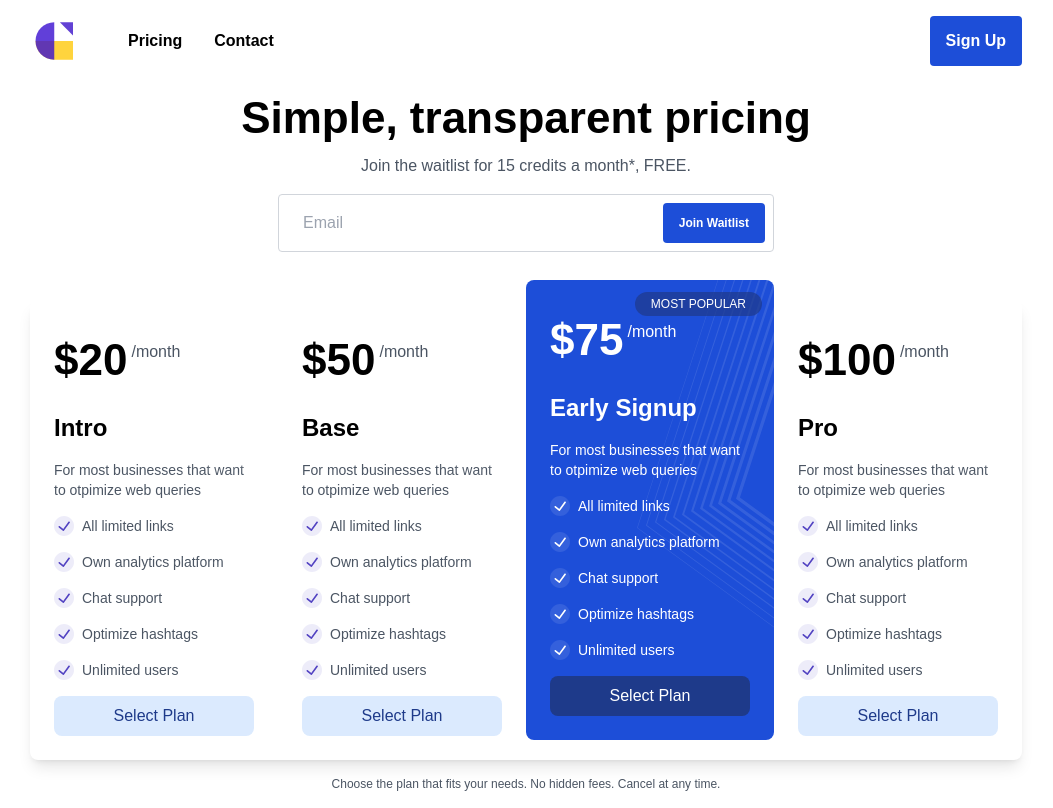
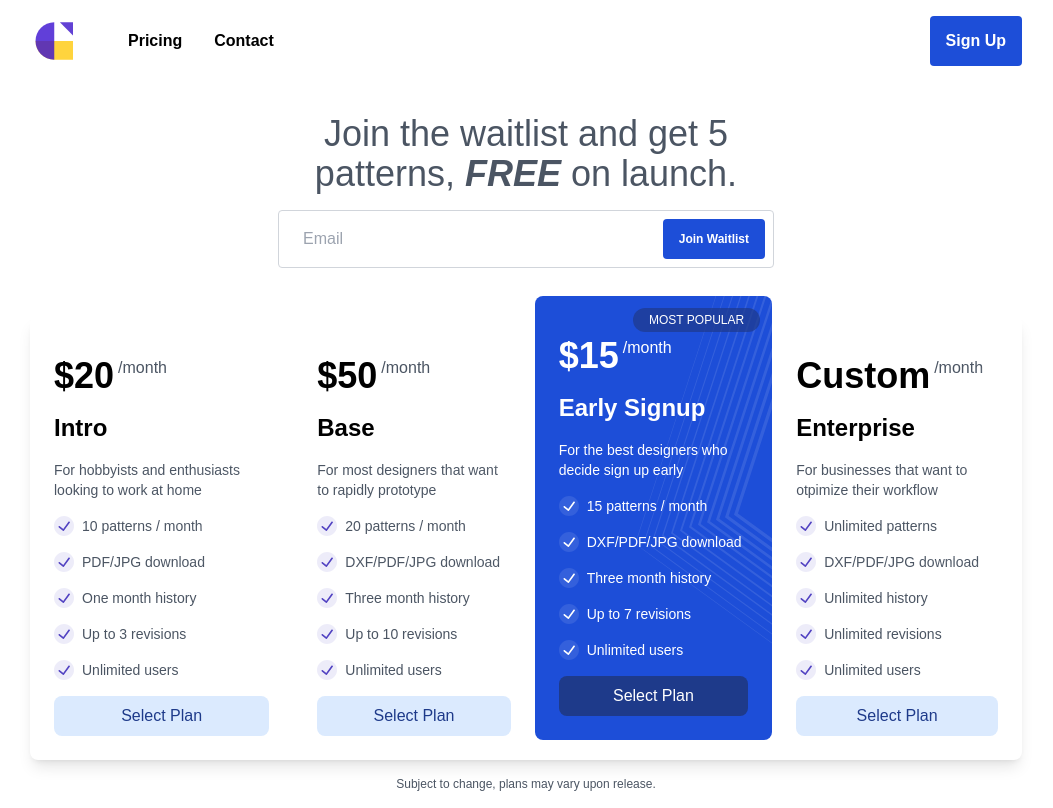
Before and after one commit to devinobrien-css/growthly-ui, a React (Vite) app: page /pricing in a window 1280 px wide. Shown: the whole page, without its empty margins (114-1167 px from the left). Built offline with nearby package versions, Linux system fonts and the light colour scheme; a web font is replaced by a local one.

Commit message:
final revision

```diff
--- a/src/pages/Landing/HeroSection.tsx
+++ b/src/pages/Landing/HeroSection.tsx
@@ -83,9 +83,7 @@ export const HeroSection = () => {
           <Paragraph className='hidden md:block'>
             Rapidly bring your design visions to life instantly{' '}
             <br className='hidden md:block' />
-            with our AI pattern generator. Effortlessly{' '}
-            <br className='hidden md:block' />
-            prototype and focus on creativity, not complexity.
+            with our AI pattern generator.
           </Paragraph>
 
           <Paragraph className='hidden sm:block md:hidden'>
@@ -106,7 +104,7 @@ export const HeroSection = () => {
           </SubmittableInput>
 
           <SubParagraph className='hidden md:block'>
-            *we will not disseminate your email to third parties
+            *Join the waitlist for <b>5 free patterns</b> on launch.
           </SubParagraph>
 
           <div className='mt-12 hidden gap-8 md:flex'>
--- a/src/pages/Landing/ProcessSection/data/ProcessCardSet.tsx
+++ b/src/pages/Landing/ProcessSection/data/ProcessCardSet.tsx
@@ -7,13 +7,13 @@ export const processCardsSet: ProcessCardProps[] = [
   {
     title: 'Get creative with your description',
     description:
-      'Simplify the pattern-making process with no formal training in pattern drafting',
+      'Generate intricate clothing patterns based on your description in seconds',
     Image: DescriptionImage,
   },
   {
     title: 'Choose your file format',
     description:
-      'Generate intricate clothing patterns based on your description in seconds',
+      'Export your file as a .DXF or .PDF, ready to be printed at home or sent to factory',
     Image: FileImage,
   },
   {
--- a/src/pages/Pricing/Pricing.tsx
+++ b/src/pages/Pricing/Pricing.tsx
@@ -6,7 +6,6 @@ import { PricingCard } from './PricingCard';
 import { SubmittableInput } from '../../components/inputs/SubmittableInput';
 import gsap from 'gsap';
 import { useMutation } from '@tanstack/react-query';
-import { queryClient } from '../..';
 import { toast } from 'react-toastify';
 import axios from 'axios';
 import { useNavigate } from 'react-router-dom';
@@ -67,11 +66,9 @@ export const Pricing = () => {
         id={id}
         className='mx-auto max-w-screen-lg p-4 opacity-0 transition-all'
       >
-        <Title size='xl' className='text-center'>
-          Simple, transparent pricing
-        </Title>
-        <Paragraph className='py-4 text-center'>
-          Join the waitlist for 15 credits a month*, FREE.
+        <Paragraph className='m-auto py-4 text-center text-xl font-light md:w-1/2 md:text-4xl'>
+          Join the waitlist and get 5 patterns,{' '}
+          <span className='font-bold italic'>FREE</span> on launch.
         </Paragraph>
 
         <SubmittableInput
@@ -95,8 +92,7 @@ export const Pricing = () => {
         </div>
 
         <Paragraph className='mt-4 text-center text-xs'>
-          Choose the plan that fits your needs. No hidden fees. Cancel at any
-          time.
+          Subject to change, plans may vary upon release.
         </Paragraph>
       </div>
     </>
--- a/src/pages/Pricing/PricingCard.tsx
+++ b/src/pages/Pricing/PricingCard.tsx
@@ -13,7 +13,7 @@ interface PricingCardProps {
   isMostPopular?: boolean;
   isSelected?: boolean;
   setSelectedCard?: () => void;
-  price: number;
+  price: string;
   title: string;
   description: string;
   features: PricingFeatureType[];
@@ -82,8 +82,8 @@ export const PricingCard = ({
         </div>
       )}
 
-      <div className='flex gap-1 md:my-4'>
-        <Title size='xl'>${price}</Title>
+      <div className='mt-4 flex gap-1'>
+        <h1 className='text-4xl font-bold'>{price}</h1>
         <Paragraph
           className={cx('transition-all', {
             'text-white': isSelected,
--- a/src/pages/Pricing/assets/PricingData.tsx
+++ b/src/pages/Pricing/assets/PricingData.tsx
@@ -3,7 +3,7 @@ export interface PricingFeatureType {
   active: boolean;
 }
 export interface PricingDataType {
-  price: number;
+  price: string;
   isMostPopular?: boolean;
   title: string;
   description: string;
@@ -12,24 +12,24 @@ export interface PricingDataType {
 
 export const PricingData: PricingDataType[] = [
   {
-    price: 20,
+    price: '$20',
     title: 'Intro',
-    description: 'For most businesses that want to otpimize web queries',
+    description: 'For hobbyists and enthusiasts looking to work at home',
     features: [
       {
-        feature: 'All limited links',
+        feature: '10 patterns / month',
         active: true,
       },
       {
-        feature: 'Own analytics platform',
+        feature: 'PDF/JPG download',
         active: true,
       },
       {
-        feature: 'Chat support',
+        feature: 'One month history',
         active: true,
       },
       {
-        feature: 'Optimize hashtags',
+        feature: 'Up to 3 revisions',
         active: true,
       },
       {
@@ -39,24 +39,24 @@ export const PricingData: PricingDataType[] = [
     ],
   },
   {
-    price: 50,
+    price: '$50',
     title: 'Base',
-    description: 'For most businesses that want to otpimize web queries',
+    description: 'For most designers that want to rapidly prototype',
     features: [
       {
-        feature: 'All limited links',
+        feature: '20 patterns / month',
         active: true,
       },
       {
-        feature: 'Own analytics platform',
+        feature: 'DXF/PDF/JPG download',
         active: true,
       },
       {
-        feature: 'Chat support',
+        feature: 'Three month history',
         active: true,
       },
       {
-        feature: 'Optimize hashtags',
+        feature: 'Up to 10 revisions',
         active: true,
       },
       {
@@ -66,25 +66,25 @@ export const PricingData: PricingDataType[] = [
     ],
   },
   {
-    price: 75,
+    price: '$15',
     title: 'Early Signup',
     isMostPopular: true,
-    description: 'For most businesses that want to otpimize web queries',
+    description: 'For the best designers who decide sign up early',
     features: [
       {
-        feature: 'All limited links',
+        feature: '15 patterns / month',
         active: true,
       },
       {
-        feature: 'Own analytics platform',
+        feature: 'DXF/PDF/JPG download',
         active: true,
       },
       {
-        feature: 'Chat support',
+        feature: 'Three month history',
         active: true,
       },
       {
-        feature: 'Optimize hashtags',
+        feature: 'Up to 7 revisions',
         active: true,
       },
       {
@@ -94,24 +94,24 @@ export const PricingData: PricingDataType[] = [
     ],
   },
   {
-    price: 100,
-    title: 'Pro',
-    description: 'For most businesses that want to otpimize web queries',
+    price: 'Custom',
+    title: 'Enterprise',
+    description: 'For businesses that want to otpimize their workflow',
     features: [
       {
-        feature: 'All limited links',
+        feature: 'Unlimited patterns',
         active: true,
       },
       {
-        feature: 'Own analytics platform',
+        feature: 'DXF/PDF/JPG download',
         active: true,
       },
       {
-        feature: 'Chat support',
+        feature: 'Unlimited history',
         active: true,
       },
       {
-        feature: 'Optimize hashtags',
+        feature: 'Unlimited revisions',
         active: true,
       },
       {
```
